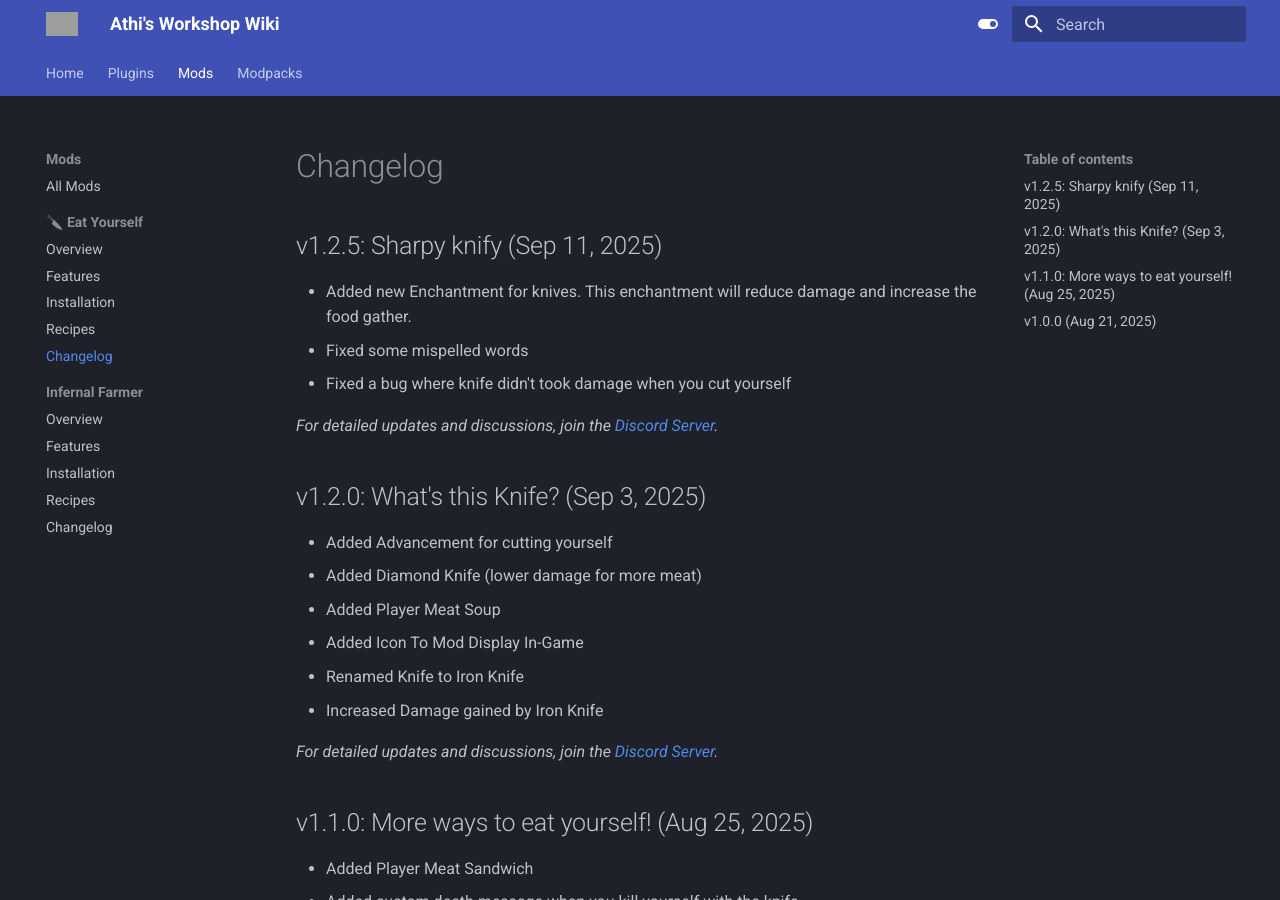
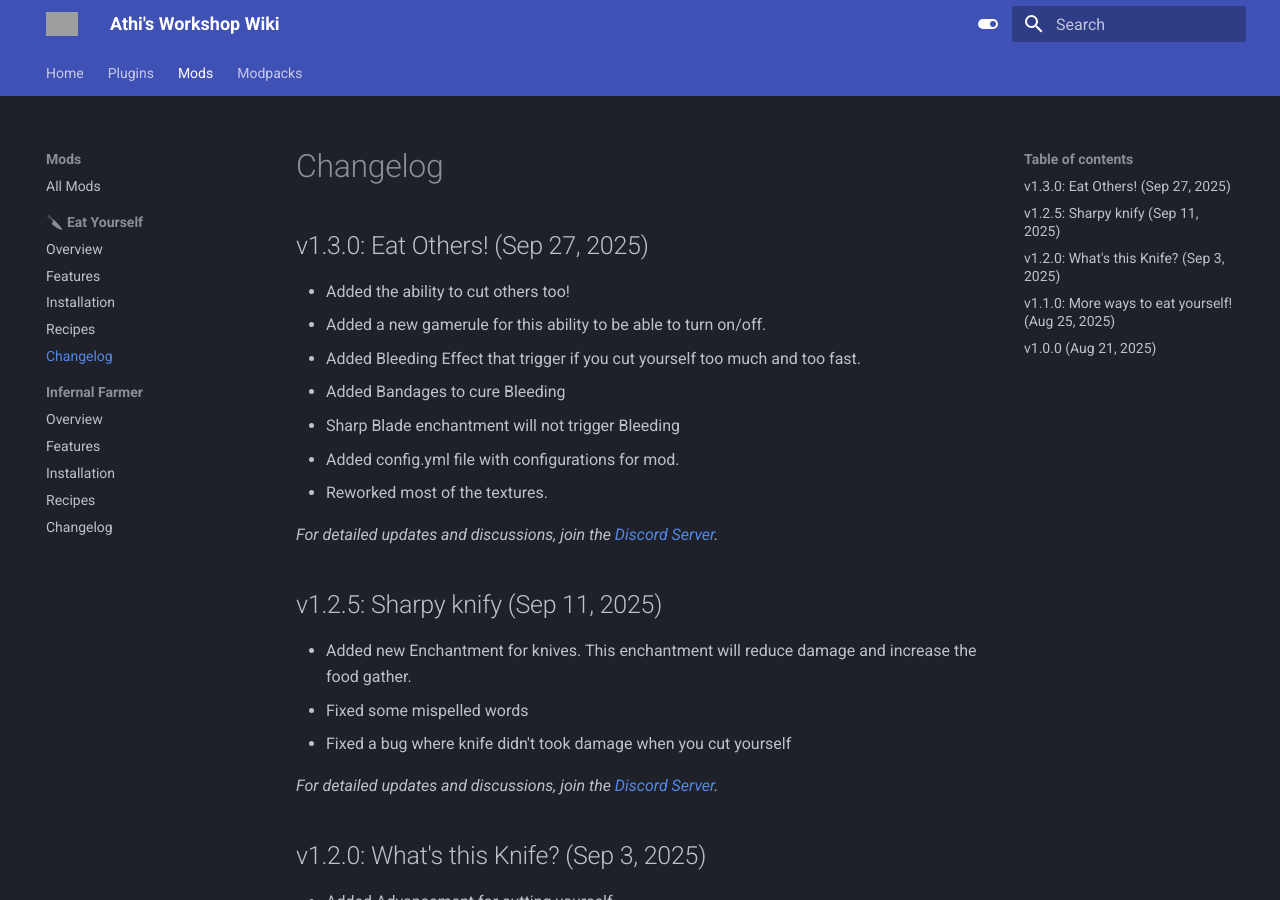
Before and after one commit to Athlantes/AthisWiki, an MkDocs documentation site: the page built from docs/mods/eat_yourself/changelog.md, in a window 1280 px wide and 900 px high. Built offline with MkDocs 1.6.1 and Material for MkDocs 9.7.7, drawn with Linux system fonts in a browser that asks for light colours; grey boxes are pictures that could not be loaded.

Commit message:
Add changelog entries for v1.3.0: Introduce new features including cutting others, bleeding effects, and bandages

```diff
--- a/docs/mods/eat_yourself/changelog.md
+++ b/docs/mods/eat_yourself/changelog.md
@@ -1,4 +1,16 @@
 # Changelog
+
+## v1.3.0: Eat Others! (Sep 27, 2025)
+
+- Added the ability to cut others too!
+- Added a new gamerule for this ability to be able to turn on/off.
+- Added Bleeding Effect that trigger if you cut yourself too much and too fast.
+- Added Bandages to cure Bleeding
+- Sharp Blade enchantment will not trigger Bleeding
+- Added config.yml file with configurations for mod.
+- Reworked most of the textures.
+
+*For detailed updates and discussions, join the [Discord Server](https://discord.gg/PVVDJ7YE7b).*
 
 ## v1.2.5: Sharpy knify (Sep 11, 2025)
 
```
